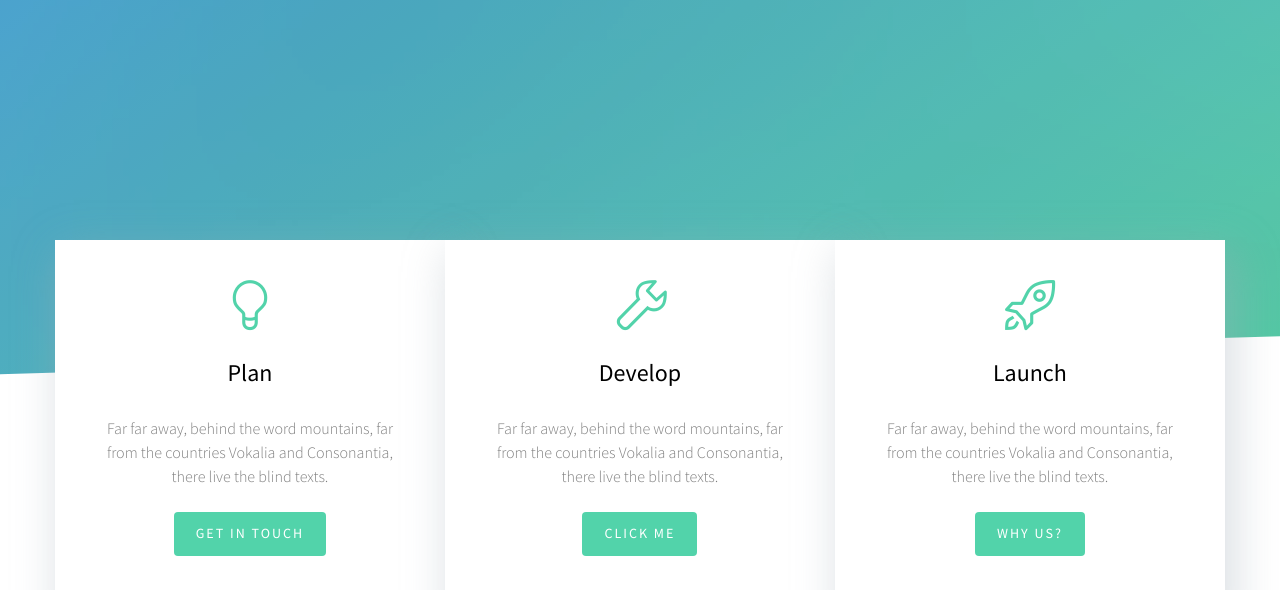
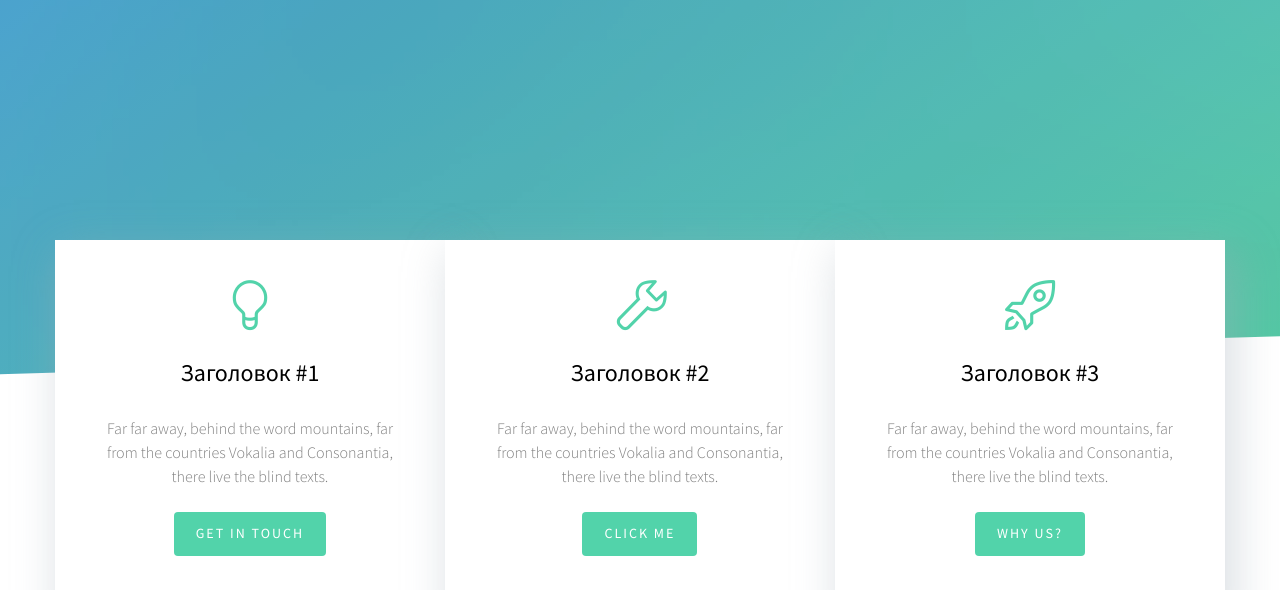
Before and after one commit to dengipro/dengipro.github.io, a plain HTML site: page index.html in a window 1280 px wide. Shown: the part 510-1100 px from the top of the page. Drawn offline with Linux system fonts and the light colour scheme; some packages are replaced by stand-ins of ours; no server answers; files whose address does not match are found by name.

Commit message:
Update index.html

```diff
--- a/index.html
+++ b/index.html
@@ -241,7 +241,7 @@
 					<div class="overlay"></div>
 					<div class="fh5co-text">
 						<i class="fh5co-intro-icon icon-bulb"></i>
-						<h2>Plan</h2>
+						<h2>Заголовок #1</h2>
 						<p>Far far away, behind the word mountains, far from the countries Vokalia and Consonantia, there live the blind texts.</p>
 						<p><a href="#" class="btn btn-primary">Get In Touch</a></p>
 					</div>
@@ -251,7 +251,7 @@
 					<div class="overlay"></div>
 					<div class="fh5co-text">
 						<i class="fh5co-intro-icon icon-wrench"></i>
-						<h2>Develop</h2>
+						<h2>Заголовок #2</h2>
 						<p>Far far away, behind the word mountains, far from the countries Vokalia and Consonantia, there live the blind texts.</p>
 						<p><a href="#" class="btn btn-primary">Click Me</a></p>
 					</div>
@@ -261,7 +261,7 @@
 					<div class="overlay"></div>
 					<div class="fh5co-text">
 						<i class="fh5co-intro-icon icon-rocket"></i>
-						<h2>Launch</h2>
+						<h2>Заголовок #3</h2>
 						<p>Far far away, behind the word mountains, far from the countries Vokalia and Consonantia, there live the blind texts.</p>
 						<p><a href="#" class="btn btn-primary">Why Us?</a></p>
 					</div>
```
